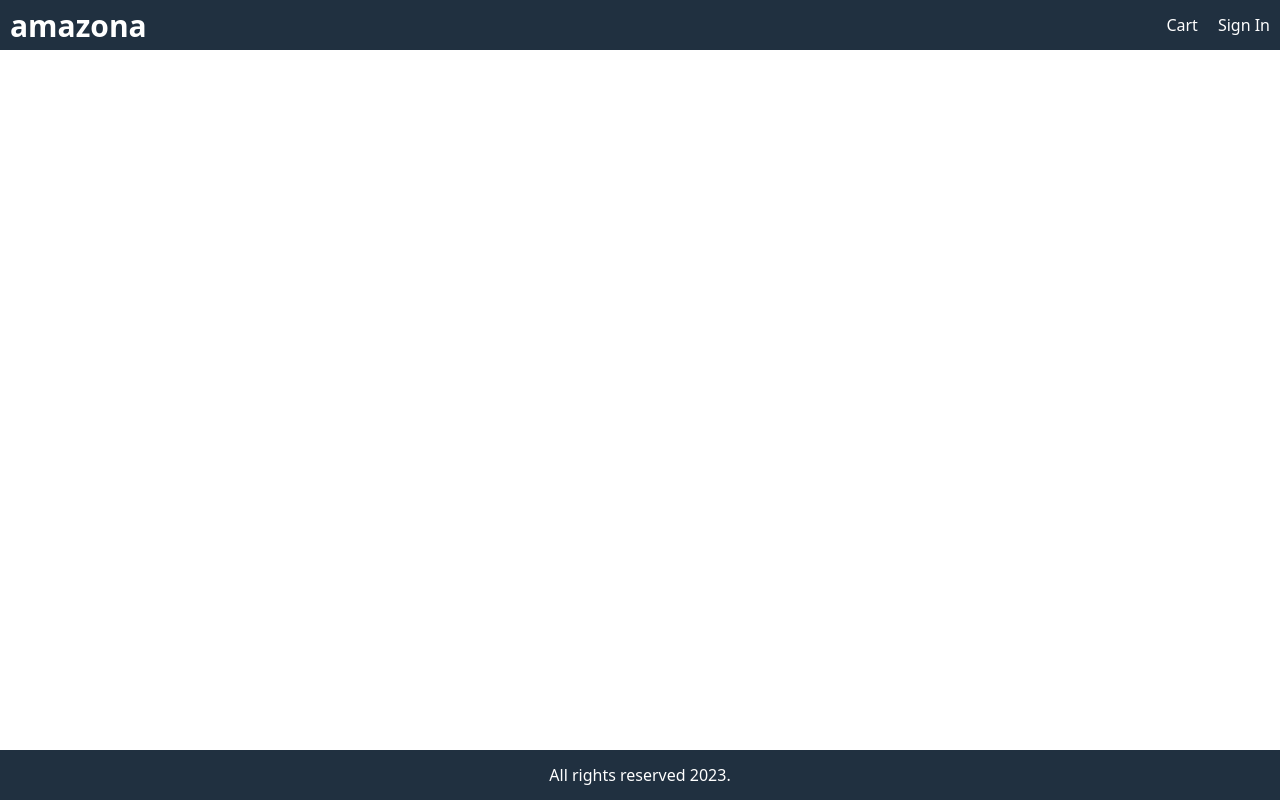
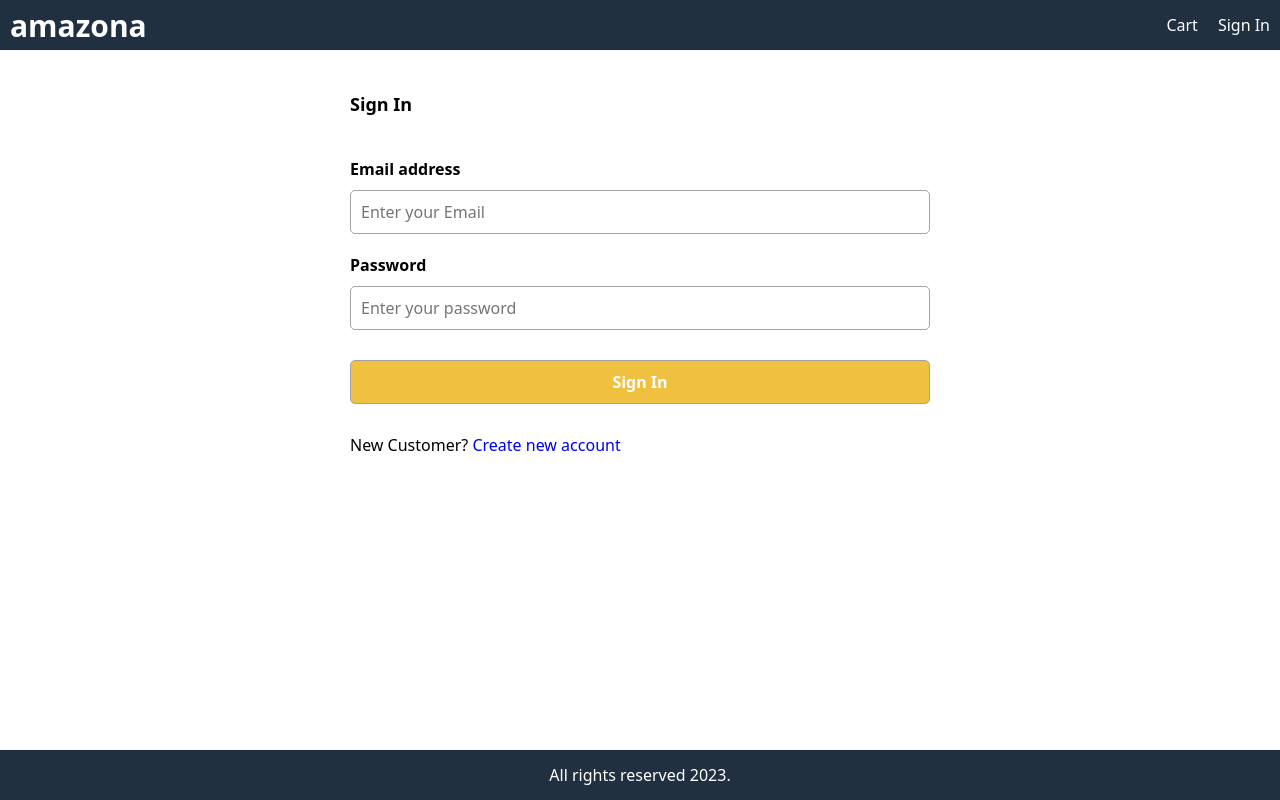
Before and after one commit to Sirio2022/amazona, a React (Vite) app in the folder frontend/: page /signin in a window 1280 px wide. Built offline with nearby package versions, Linux system fonts and the light colour scheme.

Commit message:
Nice for now

```diff
--- a/frontend/src/App.jsx
+++ b/frontend/src/App.jsx
@@ -3,6 +3,7 @@
 import HomeScreen from './screens/HomeScreen';
 import ProductScreen from './screens/ProductScreen';
 import CartScreen from './screens/CartScreen';
+import SigninScreen from './screens/SigninScreen';
 import { useSelector } from 'react-redux';
 
 function App() {
@@ -33,6 +34,7 @@
           <Routes>
             <Route path="/cart/:id?" element={<CartScreen />} />
             <Route path="/product/:id" element={<ProductScreen />} />
+            <Route path="/signin" element={<SigninScreen />} />
             <Route path="/" element={<HomeScreen />} />
           </Routes>
         </main>
--- a/frontend/src/index.css
+++ b/frontend/src/index.css
@@ -243,3 +243,21 @@
     text-align: center;
     font-size: 5rem;
 }
+
+/* Form */
+.form {
+    max-width: 60rem;
+    margin: 0 auto;
+}
+
+.form >div {
+    display: flex;
+    flex-direction: column;
+    margin: 1rem;
+}
+
+.form label {
+    font-weight: bold;
+    padding: 1rem 0;
+    display: block;
+}
--- /dev/null
+++ b/frontend/src/screens/SigninScreen.jsx
@@ -0,0 +1,57 @@
+import { useState } from 'react';
+import { Link } from 'react-router-dom';
+
+
+export default function SigninScreen() {
+
+    const [email, setEmail] = useState('');
+    const [password, setPassword] = useState('');
+
+
+  const submitHandler = (e) => {
+    e.preventDefault();
+    //TODO: sign in action
+  };
+  return (
+    <div>
+      <form className="form" onSubmit={submitHandler}>
+        <div>
+          <h1>Sign In</h1>
+        </div>
+        <div>
+          <label htmlFor="email">Email address</label>
+          <input
+            type="email"
+            id="email"
+            placeholder="Enter your Email"
+            required
+            onChange={(e) => setEmail(e.target.value)}
+          />
+        </div>
+        <div>
+          <label htmlFor="password">Password</label>
+          <input
+            type="password"
+            id="password"
+            placeholder="Enter your password"
+            required
+            onChange={(e) => setPassword(e.target.value)}
+          />
+        </div>
+        <div>
+          <label />
+          <button className="primary" type="submit">
+            Sign In
+          </button>
+        </div>
+        <div>
+            <label />
+            <div>
+                New Customer? {' '}
+                <Link to="/register">Create new account</Link>
+            </div>
+        </div>
+      </form>
+    </div>
+  );
+}
```
